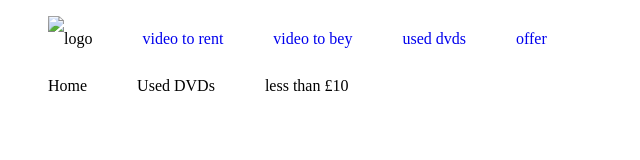
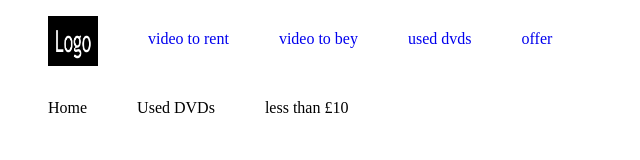
Before and after one commit to elmehdinainia/magasin-de-video, a plain HTML site: page brif 2/index.html in a window 1280 px wide. Shown: the whole page, without its empty margins (0-640 px from the left). Drawn offline with Linux system fonts and the light colour scheme.

Commit message:
ajouter png

```diff
--- a/brif 2/index.html
+++ b/brif 2/index.html
@@ -11,7 +11,7 @@
 
     <header>
         <ul>
-               <li><img src="media/logo.png" alt="logo"> </li>
+               <li><img src="logo.png" alt="logo"> </li>
                <li><a href="#video to rent">video to rent</a></li>
                <li><a href="https://www.google.co.ma/?gws_rd=ssl">video to bey</a></li>
                <li><a href="#used dvds">used dvds</a></li>
```
Also changed, not shown: brif 2/logo.png (added).
